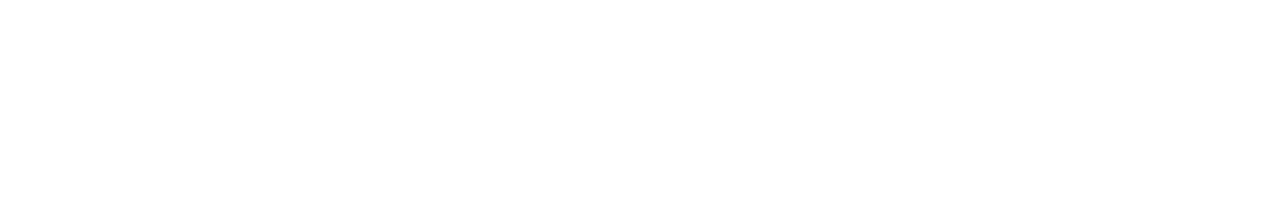
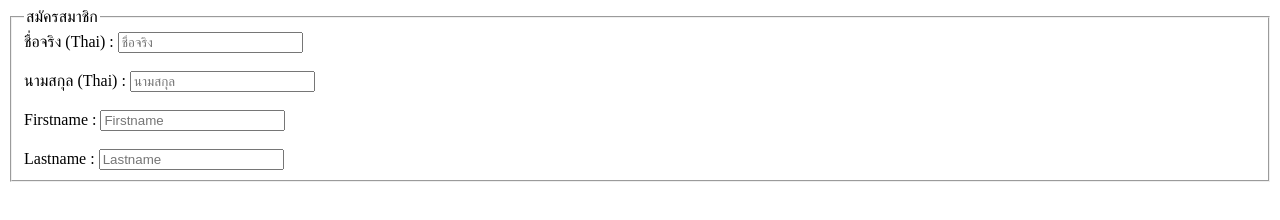
Before and after one commit to Charatrawi-Wasintharakorn/6709650193_LibraryMembershipApplicationForm, a plain HTML site: page index.html in a window 1280 px wide. Drawn offline with Linux system fonts and the light colour scheme.

Commit message:
Add form for filling in information , allowing you to fill in your first and lastname in both Thai and English

```diff
--- a/index.html
+++ b/index.html
@@ -8,5 +8,24 @@
 </head>
 <body>
 
+    <form>
+        <fieldset>
+
+            <legend>สมัครสมาชิก</legend>
+
+            <label for ="Firstname">ชื่อจริง (Thai) :</label>
+            <input type ="text" name ="fname" placeholder="ชื่อจริง" required><br><br>
+            <label for ="Lastname">นามสกุล (Thai) :</label>
+            <input type ="text" name ="lname" placeholder="นามสกุล" required><br><br>
+
+            <label for ="Firstname">Firstname :</label>
+            <input type ="text" name ="fname" placeholder="Firstname" required><br><br>
+            <label for ="Lastname">Lastname :</label>
+            <input type ="text" name ="lname" placeholder="Lastname" required>
+
+
+        </fieldset>
+    </form>
+
 </body>
 </html>
```
